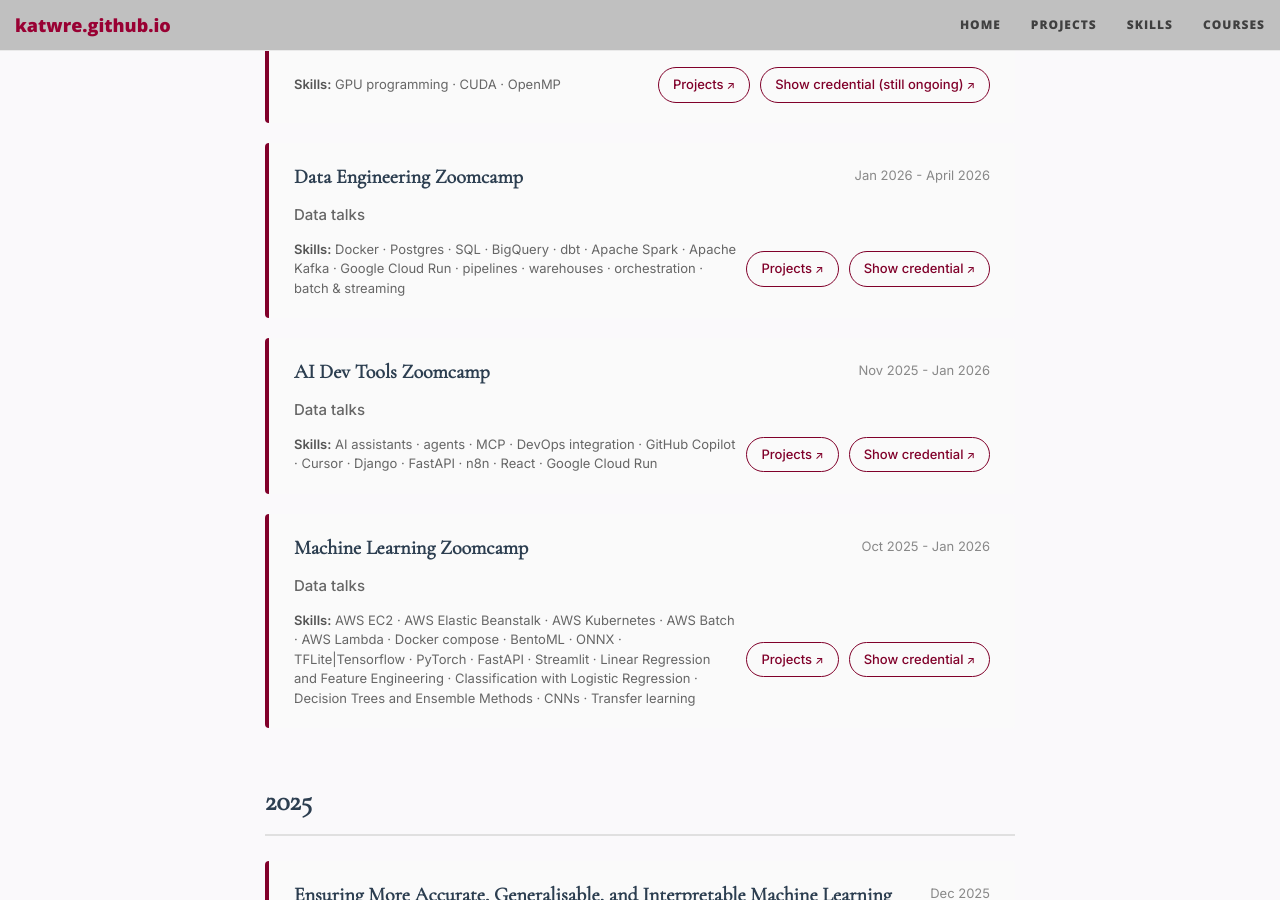
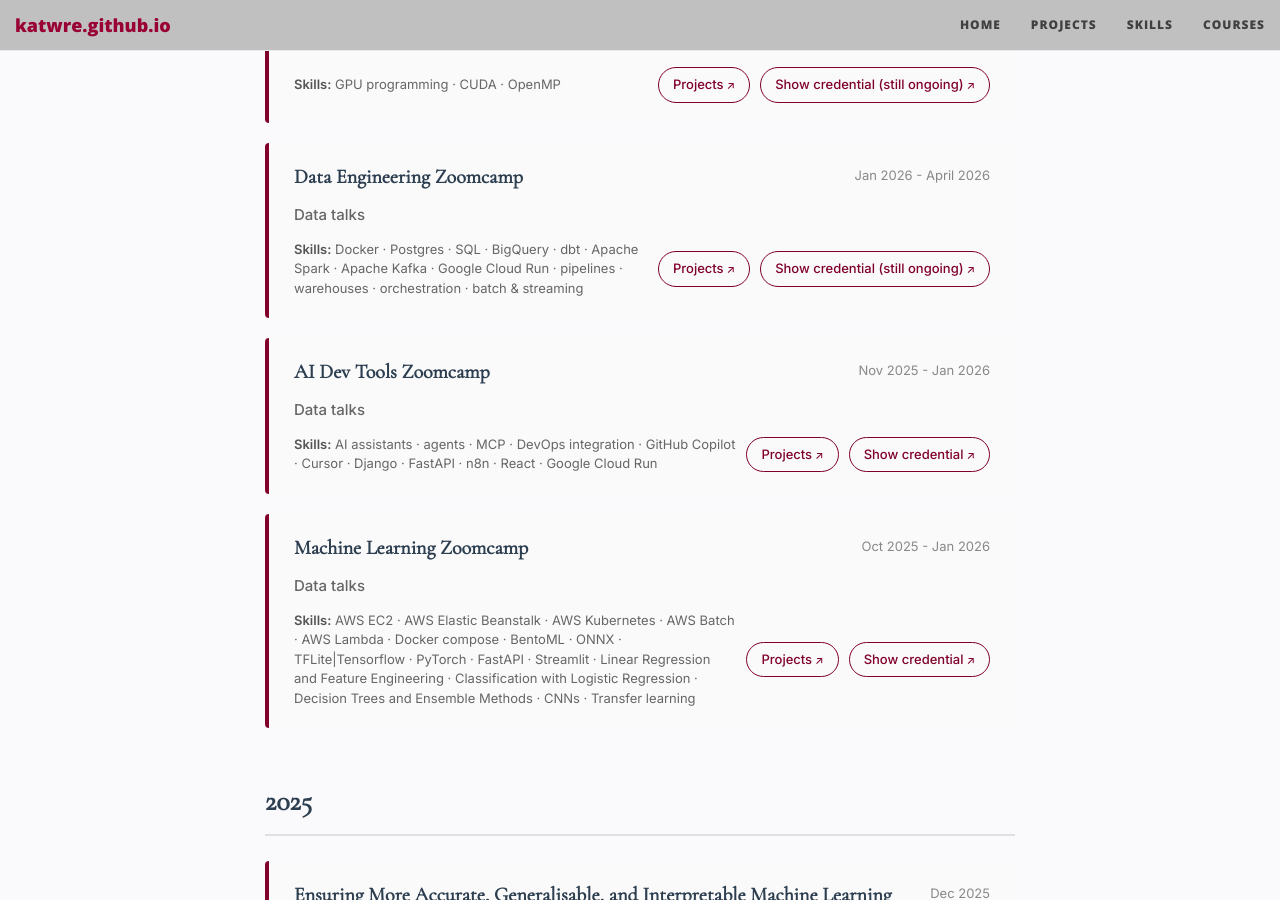
Before and after one commit to katwre/katwre.github.io, a Jekyll site: the page built from courses.md, in a window 1280 px wide and 900 px high, scrolled down 455 px. Built offline with Jekyll 4.4.1, drawn with Linux system fonts in a browser that asks for light colours; nearby versions of some CDN libraries; a style sheet for code colours, icons or effects is not loaded.

```diff
--- a/courses.md
+++ b/courses.md
@@ -188,8 +188,8 @@
   <div class="course-footer">
     <div class="course-skills"><strong>Skills:</strong> Docker · Postgres · SQL · BigQuery · dbt · Apache Spark · Apache Kafka · Google Cloud Run · pipelines · warehouses · orchestration · batch & streaming
     </div>
-    <a href="https://katwre.github.io/certificates/data_engineering_data_talks_zoomcap_certificate2026.pdf" class="credential-button">Projects</a>
-    <a href="#" class="credential-button">Show credential</a>
+    <a href="https://github.com/katwre/katwre/tree/main?tab=readme-ov-file#data-engineering" class="credential-button">Projects</a>
+    <a href="https://katwre.github.io/certificates/data_engineering_data_talks_zoomcap_certificate2026.pdf" class="credential-button">Show credential (still ongoing)</a>
   </div>
 </div>
 
```
